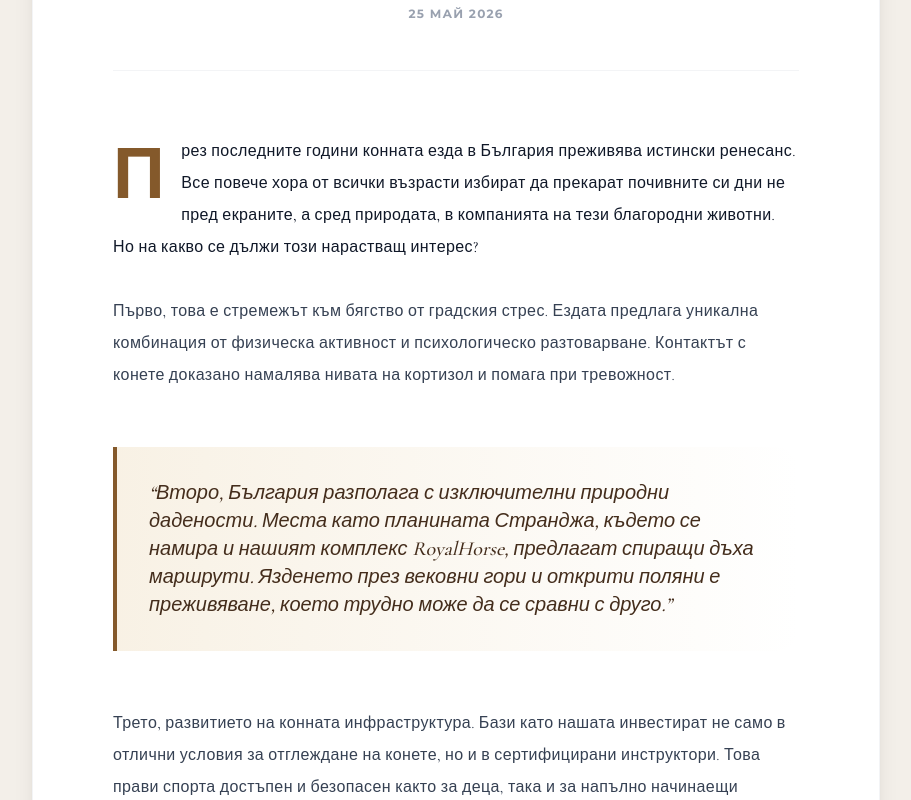
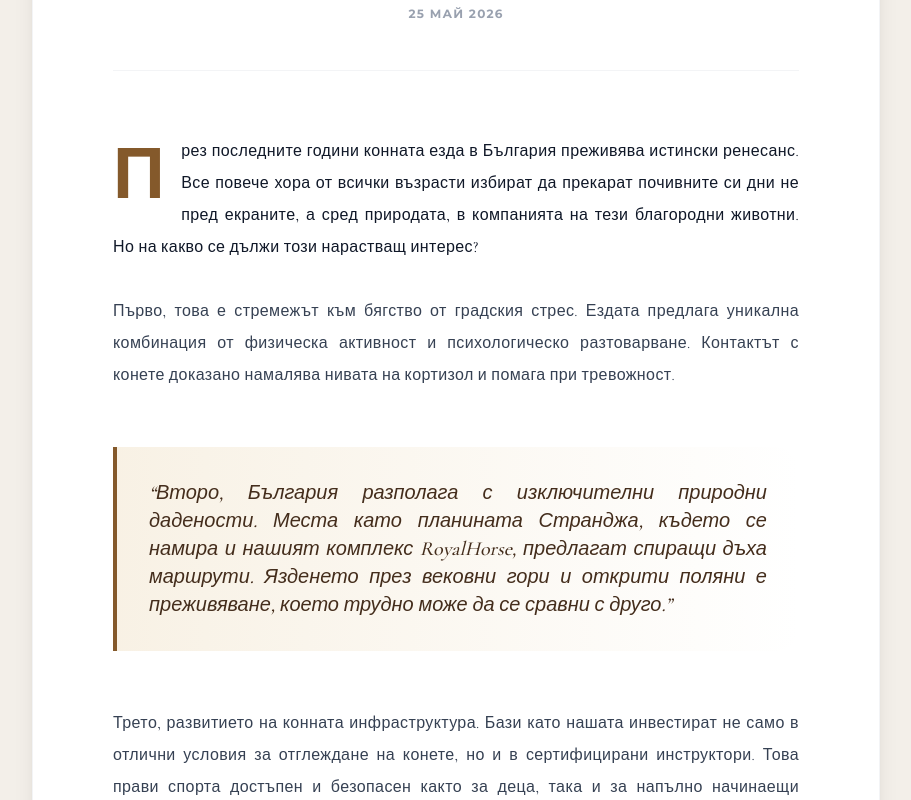
Before and after one commit to NTIVI/RoyalHorse, a Next.js app: page /articles in a window 1280 px wide. Shown: the part 620-1420 px from the top of the page, without its empty margins (184-1095 px from the left). Built offline with nearby package versions, Linux system fonts and the light colour scheme.

Commit message:
design: justify article text paragraphs for premium print feel

```diff
--- a/src/app/articles/page.tsx
+++ b/src/app/articles/page.tsx
@@ -90,7 +90,7 @@ Horse riding is no longer perceived simply as an elite sport, but as an accessib
               {/* Drop cap for first paragraph */}
               if (idx === 0) {
                 return (
-                  <p key={idx} className="first-letter:text-7xl first-letter:font-bold first-letter:text-[#84592B] first-letter:mr-4 first-letter:float-left first-letter:leading-none first-letter:mt-1 tracking-wide text-gray-900">
+                  <p key={idx} className="first-letter:text-7xl first-letter:font-bold first-letter:text-[#84592B] first-letter:mr-4 first-letter:float-left first-letter:leading-none first-letter:mt-1 tracking-wide text-gray-900 text-justify">
                     {p}
                   </p>
                 );
@@ -99,13 +99,13 @@ Horse riding is no longer perceived simply as an elite sport, but as an accessib
               {/* Pull quote for 3rd paragraph */}
               if (idx === 2) {
                 return (
-                  <blockquote key={idx} className="border-l-4 border-[#84592B] pl-8 my-14 italic text-lg md:text-xl text-[#442D1C] font-medium bg-gradient-to-r from-[#E8D1A7]/30 to-transparent p-8 rounded-r-3xl">
+                  <blockquote key={idx} className="border-l-4 border-[#84592B] pl-8 my-14 italic text-lg md:text-xl text-[#442D1C] font-medium bg-gradient-to-r from-[#E8D1A7]/30 to-transparent p-8 rounded-r-3xl text-justify">
                     &ldquo;{p}&rdquo;
                   </blockquote>
                 );
               }
 
-              return <p key={idx} className="text-gray-700 tracking-wide">{p}</p>;
+              return <p key={idx} className="text-gray-700 tracking-wide text-justify">{p}</p>;
             })}
           </div>
 
```
